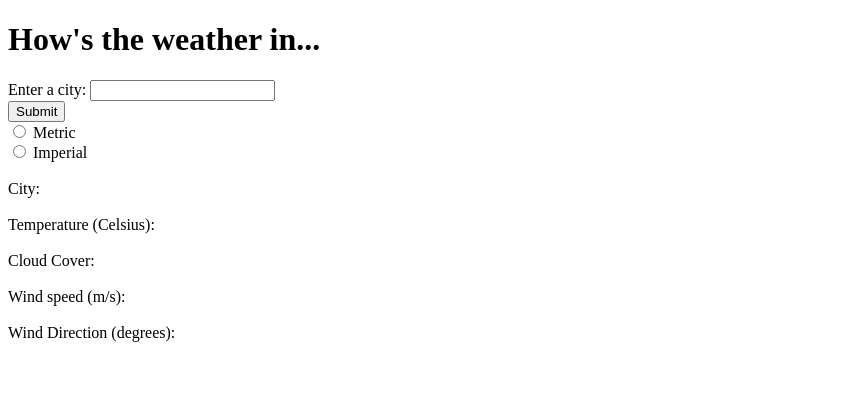
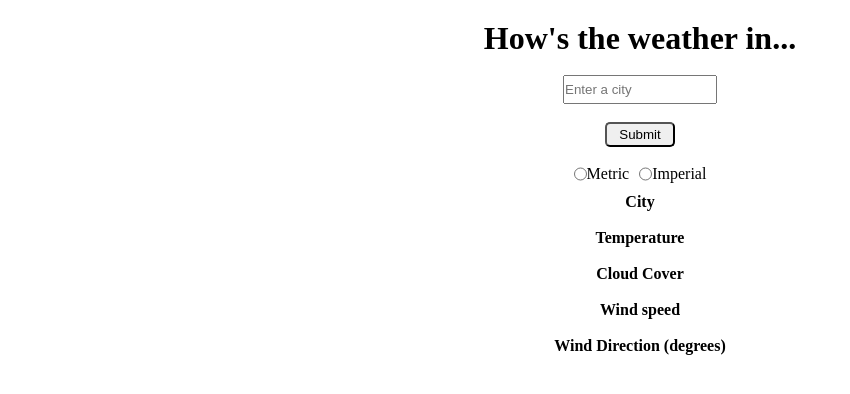
Before and after one commit to kasugaijin/weatherapi, a plain HTML site: page index.html in a window 1280 px wide. Shown: the whole page, without its empty margins (0-850 px from the left). Drawn offline with Linux system fonts and the light colour scheme.

Commit message:
add basic styling

```diff
--- a/index.html
+++ b/index.html
@@ -8,29 +8,43 @@
   <title>Document</title>
 </head>
 <body>
-  <!--Inputs-->
   <h1>How's the weather in...</h1>
-  <label for="fname">Enter a city:</label>
-  <input id='input' type="text" ><br>
+
+  <div id="container">
+    <div id="erroroutput"></div><br>
+
+    <input id='input' type="text" placeholder="Enter a city"><br>
     <button id="submit">Submit</button><br>
 
+  <div id="radios">
     <input type="radio" id="metric" name="temp_unit" value="metric">
     <label for="html">Metric</label><br>
     <input type="radio" id="imperial" name="temp_unit" value="imperial">
     <label for="css">Imperial</label><br>
+  </div>
 
     <!--Outputs-->
-<div id="erroroutput"></div><br>
-<div>City:</div>
+    <div>
+      <strong>City</strong>
+    </div>
     <div id="city"></div><br>
-<div>Temperature (Celsius):</div>
+    <div>
+      <strong>Temperature</strong>
+    </div>
     <div id="tempvalue"></div><br>
-<div>Cloud Cover:</div>
+    <div>
+      <strong>Cloud Cover</strong>
+    </div>
     <div id="cloudcovervalue"></div><br>
-<div>Wind speed (m/s):</div>
+    <div>
+      <strong>Wind speed</strong>
+    </div>
     <div id="windspeedvalue"></div><br>
-<div>Wind Direction (degrees):</div>
+    <div>
+      <strong>Wind Direction (degrees)</strong>
+    </div>
     <div id="winddirectionvalue"></div>
+  </div>
 </body>
 <script src="script.js"></script>
 </html>
--- a/script.js
+++ b/script.js
@@ -27,7 +27,6 @@ async function getWeather(url) {
       return response.json();
     })
     .then(function(response) {
-      console.log(response);
       addDataToDom(response);
     })
     .catch(err => {
@@ -77,6 +76,10 @@ function blankParam() {
   return errorOutput.innerText = 'Enter a city.'
 }
 
+function clearError() {
+  return errorOutput.innerText = ''
+}
+
 // Data manipulation
 function cloudCoverDescription(percentage) {
   if (percentage < 10) {
@@ -98,6 +101,7 @@ function getAndDisplayWeather() {
   createQuery(inputValue.value);
   createUrl(fetchUrl, fetchQuery, fetchApiKey, dataUnits);
   getWeather(requestUrl);
+  clearError()
 }
 
 // also write async await
--- a/style.css
+++ b/style.css
@@ -0,0 +1,37 @@
+* {
+  margin: 0;
+  padding: 0;
+}
+
+h1 {
+  text-align: center;
+  margin-top: 20px;
+}
+
+#container {
+  display: flex;
+  flex-direction: column;
+  align-items: center;
+  margin: auto;
+  width: 350px;
+}
+
+#input {
+  width: 150px;
+  height: 25px;
+}
+
+#submit {
+  width: 70px;
+  height: 25px;
+  border-radius: 5px;
+}
+
+#radios {
+  display: flex;
+  margin-bottom: 10px;
+}
+
+#imperial {
+  margin-left: 10px;
+}
```
Lines whose indentation alone changed are shown as unchanged.
